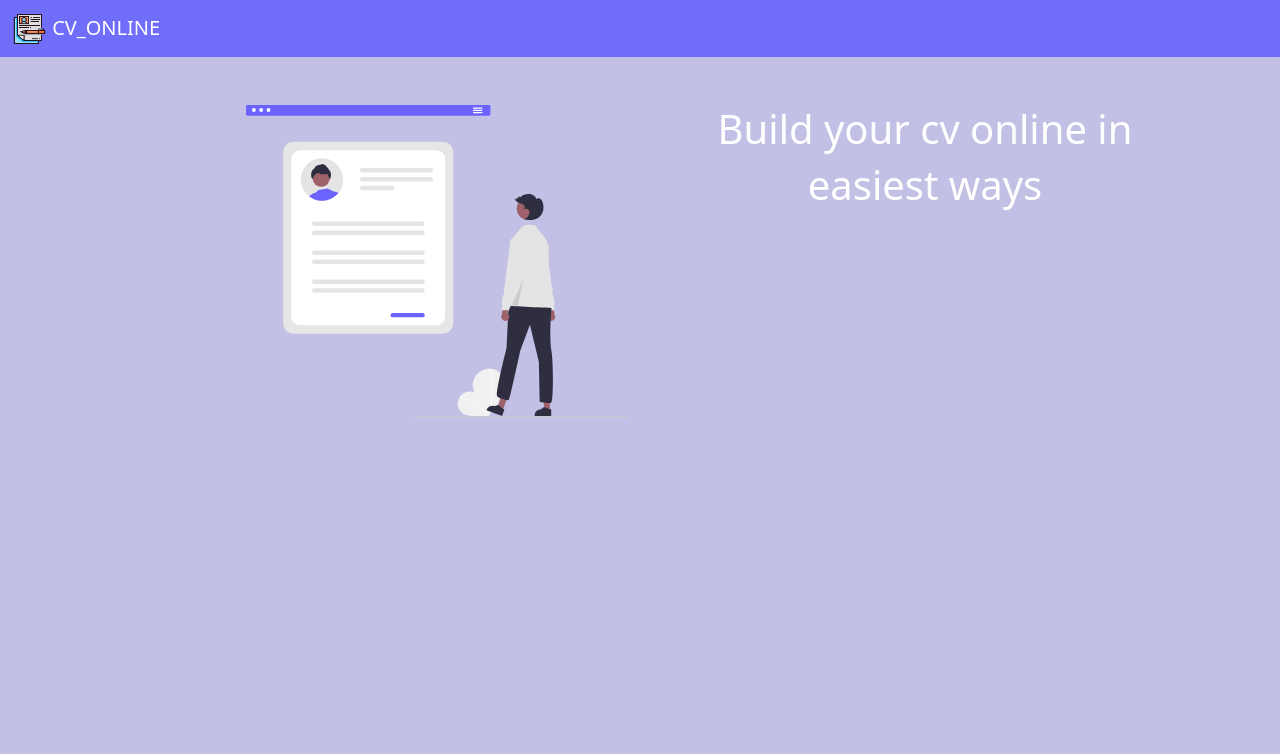
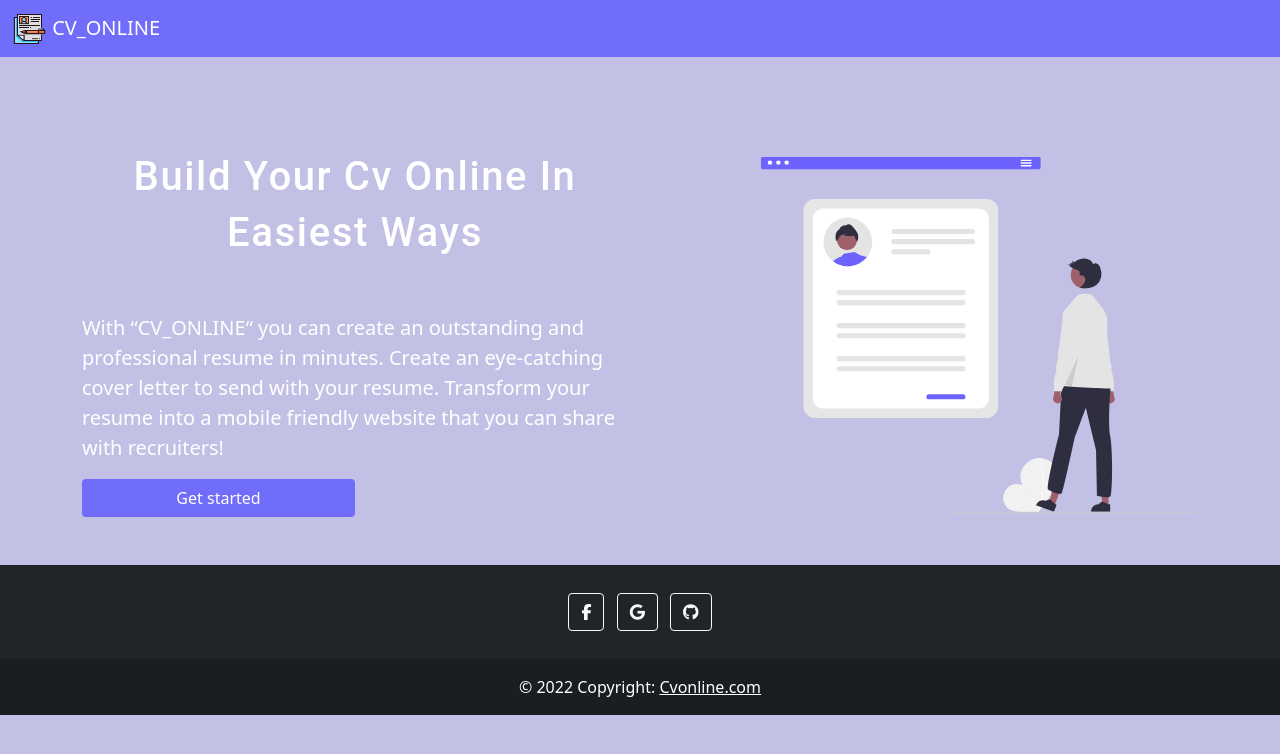
Before and after one commit to Mirko-khatab/cv, a PHP site: page / in a window 1280 px wide. Shown: the top 754 px of the page. Run offline with PHP 8.4, Linux system fonts and the light colour scheme; some libraries are stand-ins or nearby versions.

Commit message:
index page is ready

```diff
--- a/css/style.css
+++ b/css/style.css
@@ -107,3 +107,141 @@ body {
     align-items: center;
     justify-content: center
 }
+/*
+===============
+Fonts
+===============
+*/
+@import url("https://fonts.googleapis.com/css?family=Open+Sans|Roboto:400,700&display=swap");
+
+/*
+===============
+Variables
+===============
+*/
+
+:root {
+  /* dark shades of primary color*/
+  --clr-primary-1: hsl(205, 86%, 17%);
+  --clr-primary-2: hsl(205, 77%, 27%);
+  --clr-primary-3: hsl(205, 72%, 37%);
+  --clr-primary-4: hsl(205, 63%, 48%);
+  /* primary/main color */
+  --clr-primary-5: hsl(205, 78%, 60%);
+  /* lighter shades of primary color */
+  --clr-primary-6: hsl(205, 89%, 70%);
+  --clr-primary-7: hsl(205, 90%, 76%);
+  --clr-primary-8: hsl(205, 86%, 81%);
+  --clr-primary-9: hsl(205, 90%, 88%);
+  --clr-primary-10: hsl(205, 100%, 96%);
+  /* darkest grey - used for headings */
+  --clr-grey-1: hsl(209, 61%, 16%);
+  --clr-grey-2: hsl(211, 39%, 23%);
+  --clr-grey-3: hsl(209, 34%, 30%);
+  --clr-grey-4: hsl(209, 28%, 39%);
+  /* grey used for paragraphs */
+  --clr-grey-5: hsl(210, 22%, 49%);
+  --clr-grey-6: hsl(209, 23%, 60%);
+  --clr-grey-7: hsl(211, 27%, 70%);
+  --clr-grey-8: hsl(210, 31%, 80%);
+  --clr-grey-9: hsl(212, 33%, 89%);
+  --clr-grey-10: hsl(210, 36%, 96%);
+  --clr-white: #fff;
+  --clr-red-dark: hsl(360, 67%, 44%);
+  --clr-red-light: hsl(360, 71%, 66%);
+  --clr-green-dark: hsl(125, 67%, 44%);
+  --clr-green-light: hsl(125, 71%, 66%);
+  --clr-black: #222;
+  --ff-primary: "Roboto", sans-serif;
+  --ff-secondary: "Open Sans", sans-serif;
+  --transition: all 0.3s linear;
+  --spacing: 0.1rem;
+  --radius: 0.25rem;
+  --light-shadow: 0 5px 15px rgba(0, 0, 0, 0.1);
+  --dark-shadow: 0 5px 15px rgba(0, 0, 0, 0.2);
+  --max-width: 1170px;
+  --fixed-width: 620px;
+}
+/*
+===============
+Global Styles
+===============
+*/
+
+*,
+::after,
+::before {
+  margin: 0;
+  padding: 0;
+  box-sizing: border-box;
+}
+body {
+  font-family: var(--ff-secondary);
+  background: var(--clr-grey-10);
+  color: var(--clr-grey-1);
+  line-height: 1.5;
+  font-size: 0.875rem;
+}
+ul {
+  list-style-type: none;
+}
+a {
+  text-decoration: none;
+}
+h1,
+h2,
+h3,
+h4 {
+  letter-spacing: var(--spacing);
+  text-transform: capitalize;
+  line-height: 1.25;
+  margin-bottom: 0.75rem;
+  font-family: var(--ff-primary);
+}
+h1 {
+  font-size: 3rem;
+}
+h2 {
+  font-size: 2rem;
+}
+h3 {
+  font-size: 1.25rem;
+}
+h4 {
+  font-size: 0.875rem;
+}
+p {
+  margin-bottom: 1.25rem;
+  color: var(--clr-grey-5);
+  font-size: 20px;
+}
+@media screen and (min-width: 800px) {
+  h1 {
+    font-size: 4rem;
+  }
+  h2 {
+    font-size: 2.5rem;
+  }
+  h3 {
+    font-size: 1.75rem;
+  }
+  h4 {
+    font-size: 1rem;
+  }
+  body {
+    font-size: 1rem;
+  }
+  h1,
+  h2,
+  h3,
+  h4 {
+    line-height: 1;
+  }
+}
+/*  global classes */
+.g{
+    background: #706DFA !important;
+}
+.f{
+    background: #FFFFFF !important;
+}
--- a/includ/footer.html
+++ b/includ/footer.html
@@ -1,5 +1,5 @@
 <script src="https://kit.fontawesome.com/910c1d929d.js" crossorigin="anonymous"></script>
-<footer class="bg-dark text-center text-white">
+<footer class="bg-dark text-center text-white mt-5">
   <!-- Grid container -->
   <div class="container p-4 pb-0">
     <!-- Section: Social media -->
@@ -7,28 +7,13 @@
       <!-- Facebook -->
       <a class="btn btn-outline-light btn-floating m-1" href="https://www.facebook.com/mirko.kawa.921" role="button"><i class="fab fa-facebook-f"></i></a>
 
-      <!-- Twitter -->
-      <a class="btn btn-outline-light btn-floating m-1" href="#!" role="button"
-        ><i class="fab fa-twitter"></i
-      ></a>
-
       <!-- Google -->
-      <a class="btn btn-outline-light btn-floating m-1" href="#!" role="button"
+      <a class="btn btn-outline-light btn-floating m-1" href="https://mail.google.com/mail/u/0/?tab=rm#inbox" role="button"
         ><i class="fab fa-google"></i
       ></a>
 
-      <!-- Instagram -->
-      <a class="btn btn-outline-light btn-floating m-1" href="#!" role="button"
-        ><i class="fab fa-instagram"></i
-      ></a>
-
-      <!-- Linkedin -->
-      <a class="btn btn-outline-light btn-floating m-1" href="#!" role="button"
-        ><i class="fab fa-linkedin-in"></i
-      ></a>
-
       <!-- Github -->
-      <a class="btn btn-outline-light btn-floating m-1" href="#!" role="button"
+      <a class="btn btn-outline-light btn-floating m-1" href="https://github.com/Mirko-khatab" role="button"
         ><i class="fab fa-github"></i
       ></a>
     </section>
--- a/index.php
+++ b/index.php
@@ -14,18 +14,25 @@ include'includ/nav.php';
 ?>
 <div class="container">
 <div class="row d-flex justify-content-center mt-5">
-    <div class="col-sm-6 d-flex justify-content-end">
-<img src="img/2.svg" alt="second" width="70%">
+<div class="col-sm-6">
+    <h1 class='text-white text-center mt-5'> Build your cv online in</h1>
+    <h1 class='text-center text-white'>easiest ways</h1>
+    <br><br>
+    <p class='text-white'>
+    With “CV_ONLINE“ you can create an outstanding and professional resume in minutes.
+Create an eye-catching cover letter to send with your resume.
+Transform your resume into a mobile friendly website that you can share with recruiters!
+    </p>
+    <a class="btn w-50 text-white g" href="#!">Get started</a>
 </div>
-<div class="col-sm-6">
-    <h1 class='text-white text-center'> Build your cv online in</h1>
-    <h1 class='text-center text-white'>easiest ways</h1>
+<div class="col-sm-6 d-flex justify-content-end mt-5">
+<img src="img/2.svg" alt="second" width="80%">
 </div>
 </div>
 </div>
 
 
-<!-- <?php
-// include'includ/footer.html';
-?> -->
+<?php
+include'includ/footer.html';
+?>
 </body>
```
